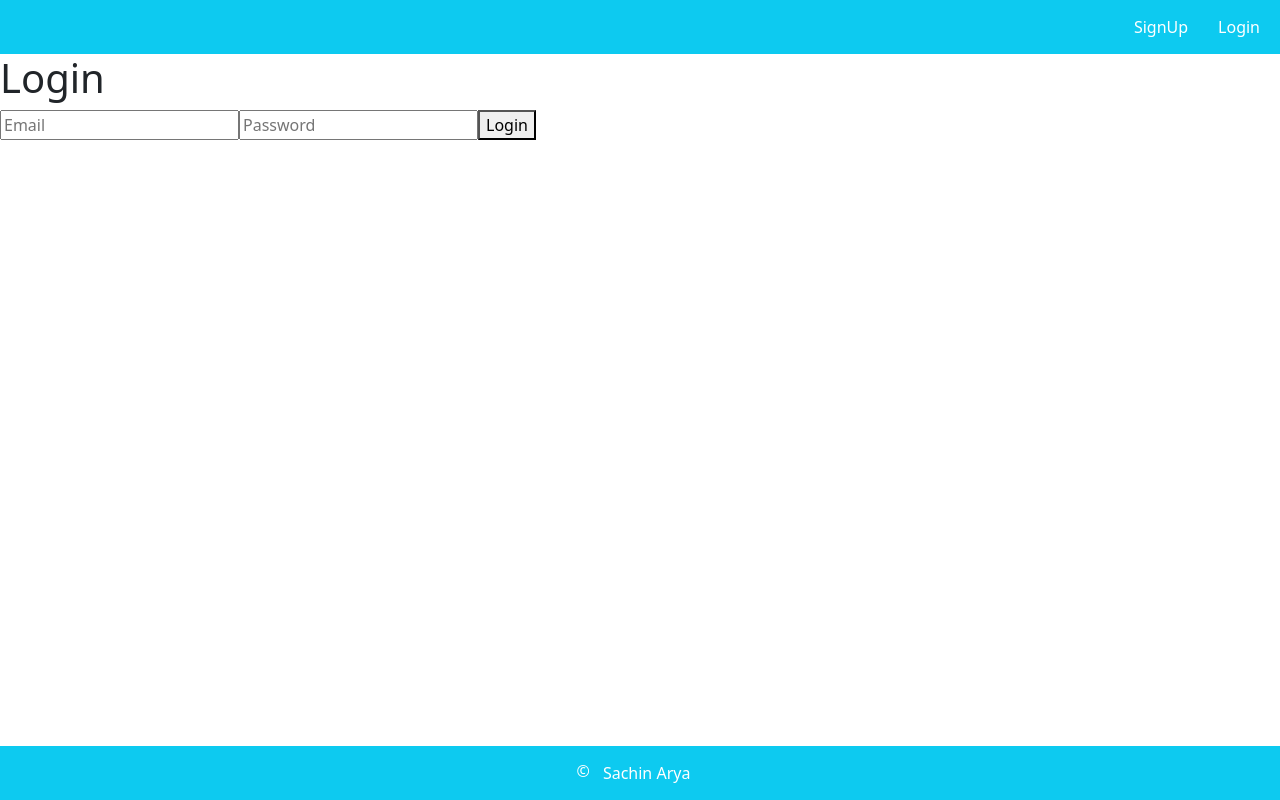
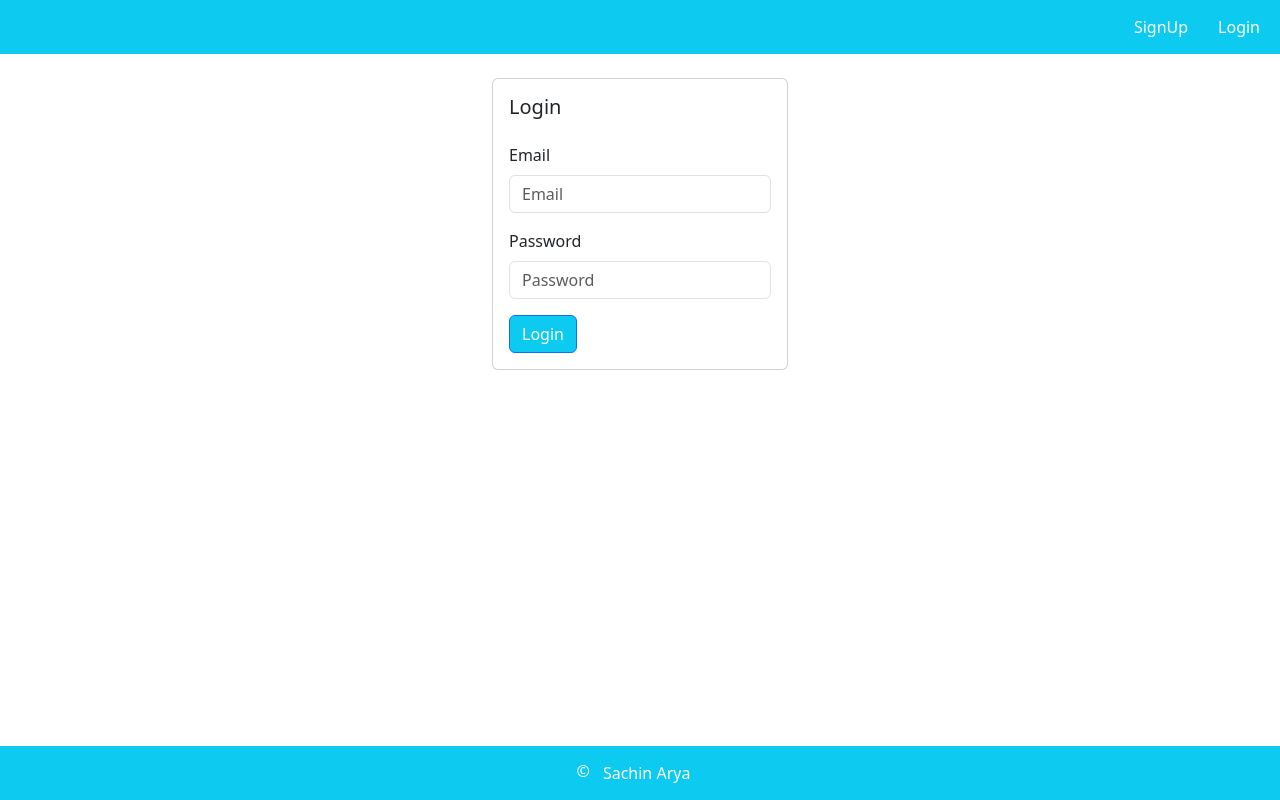
Before and after one commit to joinsachinarya/e-commerce-dashboard, a React (Create React App) app in the folder frontend/: page /login in a window 1280 px wide. Built offline with nearby package versions, Linux system fonts and the light colour scheme.

Commit message:
login page refactor

```diff
--- a/frontend/src/components/Login.js
+++ b/frontend/src/components/Login.js
@@ -1,9 +1,11 @@
-import React, { useEffect } from "react";
+import React, { useEffect, useState } from "react";
 import { useNavigate } from "react-router-dom";
+import { Card, Button, Container, Form, Alert } from "react-bootstrap";
 
 const Login = () => {
-  const [email, setEmail] = React.useState("");
-  const [password, setPassword] = React.useState("");
+  const [email, setEmail] = useState("");
+  const [password, setPassword] = useState("");
+  const [error, setError] = useState("");
 
   const navigate = useNavigate();
   useEffect(() => {
@@ -11,10 +13,11 @@ const Login = () => {
     if (auth) {
       navigate("/");
     }
-  });
+    // eslint-disable-next-line react-hooks/exhaustive-deps
+  }, []);
 
-  const handleLogin = async () => {
-    console.log("email,password", email, password);
+  const handleLogin = async (e) => {
+    e.preventDefault();
     let result = await fetch("http://localhost:5000/login", {
       method: "post",
       body: JSON.stringify({ email, password }),
@@ -29,33 +32,54 @@ const Login = () => {
       localStorage.setItem("token", JSON.stringify(result.auth));
       navigate("/");
     } else {
-      alert("Please enter correct details!");
+      setError("Please enter correct details");
     }
   };
 
   return (
-    <div className="register">
-      <h1>Login</h1>
-      <input
+    <Container className="log-in-container mt-4 w-25">
+      <Card className="p-3">
+        <Card.Title className="mb-2">Login</Card.Title>
+        <Form className="log-in-form">
+          <Form.Group className="mt-3" controlId="email">
+            <Form.Label>Email</Form.Label>
+            <Form.Control
               className=""
+              name="email"
               type="text"
               placeholder="Email"
-        onChange={(e) => setEmail(e.target.value)}
+              onChange={(e) => {
+                setError(null);
+                setEmail(e.target.value);
+              }}
               value={email}
             />
-
-      <input
+          </Form.Group>
+          <Form.Group className="mt-3" controlId="password">
+            <Form.Label>Password</Form.Label>
+            <Form.Control
               className=""
+              name="password"
               type="password"
               placeholder="Password"
-        onChange={(e) => setPassword(e.target.value)}
+              onChange={(e) => {
+                setError(null);
+                setPassword(e.target.value);
+              }}
               value={password}
             />
-
-      <button onClick={handleLogin} className="" type="button">
+          </Form.Group>
+          {error ? (
+            <Alert variant="danger" className="mt-3">
+              {error}
+            </Alert>
+          ) : null}
+          <Button onClick={handleLogin} className="bg-info mt-3" type="submit">
             Login
-      </button>
-    </div>
+          </Button>
+        </Form>
+      </Card>
+    </Container>
   );
 };
 
```
Lines whose indentation alone changed are shown as unchanged.
